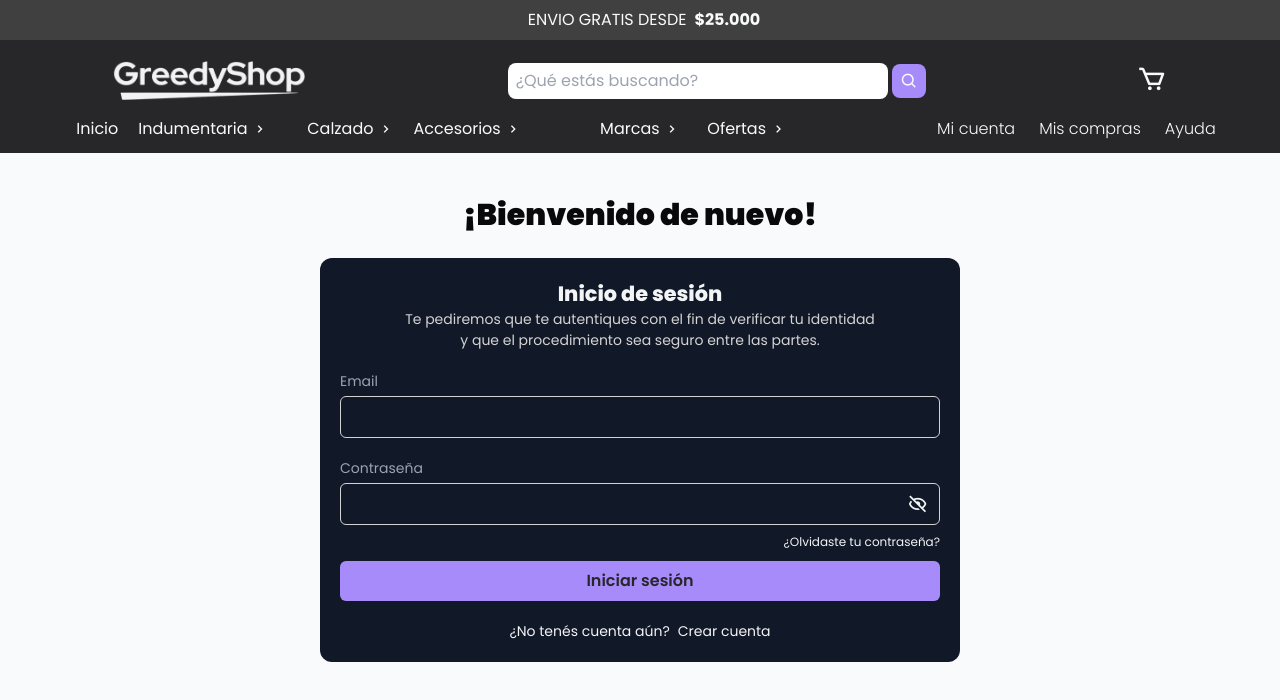
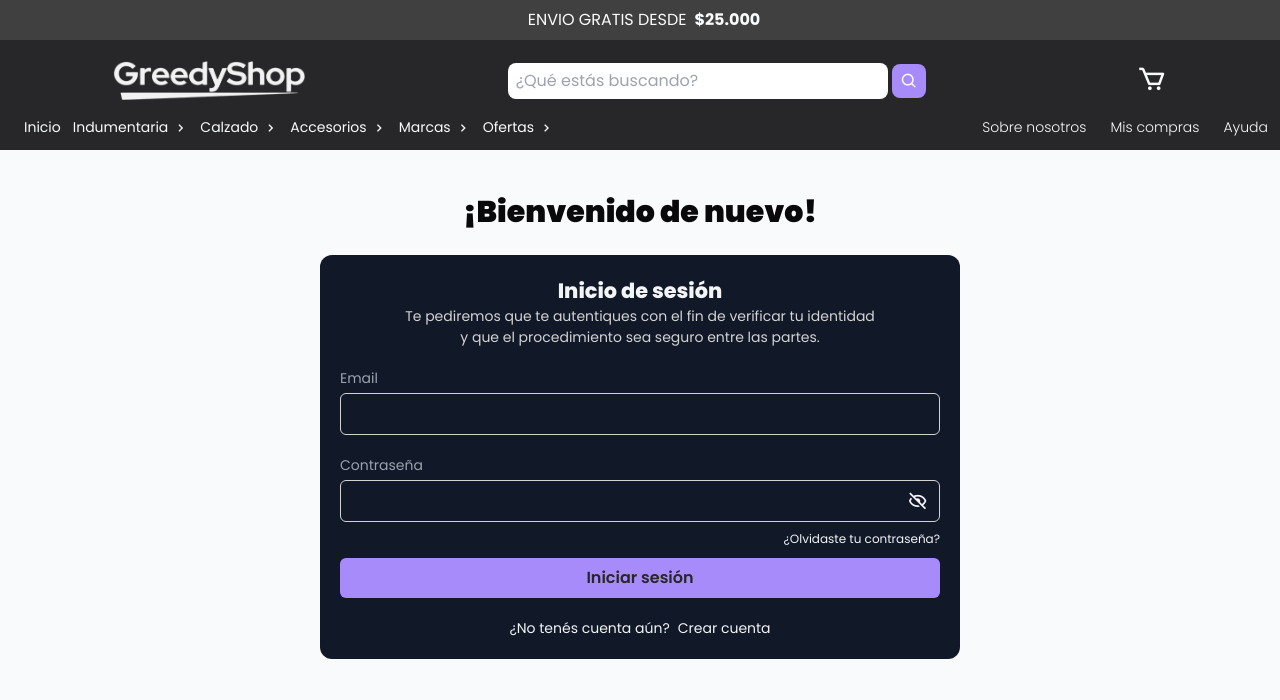
Before and after one commit to ExequielMaydana/front-MyWebShop, a Next.js app: page /iniciar-sesion in a window 1280 px wide. Shown: the top 700 px of the page. Built offline with nearby package versions, Linux system fonts and the light colour scheme.

Commit message:
header menu finish mobile and desktop

```diff
--- a/src/components/shared/Menu.jsx
+++ b/src/components/shared/Menu.jsx
@@ -57,18 +57,18 @@ const Menu = ({ isOpen, token, openMenu }) => {
 
         <hr className="w-4/5 border-solid	border-slateGray opacity-25 lg:hidden" />
 
-        <ul className="w-full flex flex-col pl-3 gap-5 mb-1 text-white text-sm s:text-base lg:flex-row">
+        <ul className="w-full flex flex-col pl-3 gap-5 mb-1 text-white text-sm s:text-base lg:flex-row lg:gap-3">
           <li className="nav__item">
-            <Link href="/" className="flex gap-1" onClick={openMenu}>
+            <Link href="/" className="flex gap-1 lg:text-sm" onClick={openMenu}>
               Inicio
             </Link>
           </li>
           <li
-            className="nav__item overflow-hidden  "
+            className="nav__item overflow-hidden lg:relative"
             onClick={() => setOpenDropDownOne(!openDropDownOne)}
           >
             <div className="flex items-center gap-1">
-              <span> Indumentaria</span>
+              <span className="lg:text-sm"> Indumentaria</span>
               <article
                 className={openDropDownOne ? "icon__row-active" : "icon__row"}
               >
@@ -84,7 +84,7 @@ const Menu = ({ isOpen, token, openMenu }) => {
             onClick={() => setOpenDropDownShoes(!openDropDownShoes)}
           >
             <div className="flex items-center gap-1">
-              <span>Calzado</span>
+              <span className="lg:text-sm">Calzado</span>
 
               <article
                 className={openDropDownShoes ? "icon__row-active" : "icon__row"}
@@ -96,11 +96,11 @@ const Menu = ({ isOpen, token, openMenu }) => {
             <SubMenuShoes openDropDownShoes={openDropDownShoes} />
           </li>
           <li
-            className="nav__item "
+            className="nav__item"
             onClick={() => setOpenDropDownAccesories(!openDropDownAccesories)}
           >
             <div className="flex items-center gap-1">
-              <span>Accesorios</span>
+              <span className="lg:text-sm"> Accesorios</span>
               <article
                 className={
                   openDropDownAccesories ? "icon__row-active" : "icon__row"
@@ -119,7 +119,7 @@ const Menu = ({ isOpen, token, openMenu }) => {
             onClick={() => setOpenDropDownMarket(!openDropDownMarket)}
           >
             <div className="flex items-center gap-1">
-              <span>Marcas</span>
+              <span className="lg:text-sm">Marcas</span>
               <article
                 className={
                   openDropDownMarket ? "icon__row-active" : "icon__row"
@@ -137,7 +137,7 @@ const Menu = ({ isOpen, token, openMenu }) => {
             onClick={() => setOpenDropDownOffers(!openDropDownOffers)}
           >
             <div className="flex items-center gap-1">
-              <span>Ofertas</span>
+              <span className="lg:text-sm">Ofertas</span>
               <article
                 className={
                   openDropDownOffers ? "icon__row-active" : "icon__row"
@@ -153,16 +153,16 @@ const Menu = ({ isOpen, token, openMenu }) => {
         <hr className="w-4/5 border-solid	border-slateGray opacity-25 lg:hidden" />
       </nav>
 
-      <div className="w-full flex flex-col items-start gap-2 pb-1 text-white font-light text-sm s:text-base lg:w-auto lg:flex-row lg:relative lg:bottom-0 lg:justify-center">
+      <div className="w-full flex flex-col items-start gap-2 pb-1 text-white font-light text-sm s:text-base lg:absolute top-0 right-0 lg:w-auto lg:flex-row lg:justify-center lg:text-sm">
         {" "}
         <hr className="w-4/5 border-solid	border-slateGray opacity-25 mb-1 lg:hidden" />
         <Link
           href="#"
-          className="flex pl-3 gap-1 items-center justify-center "
+          className="flex pl-3 gap-1 items-center justify-center"
           onClick={openMenu}
         >
-          <i className="fa-solid fa-circle-user"></i>
-          Mi cuenta
+          <i className="fa-solid fa-user-tie"></i>
+          Sobre nosotros
         </Link>
         <Link
           href="#"
--- a/src/components/shared/NavBar.jsx
+++ b/src/components/shared/NavBar.jsx
@@ -19,7 +19,7 @@ const NavBar = () => {
         <i className="fa-solid fa-truck-arrow-right"></i> ENVIO GRATIS DESDE{" "}
         <b>$25.000</b>
       </article>
-      <header className="w-full flex flex-col gap-y-2 bg-darkSlateGray px-3 py-2 z-10 header">
+      <header className="w-full flex flex-col gap-y-2 bg-darkSlateGray px-3 py-2 z-10 header lg:relative">
         {/* menu burguer / logo / icono cart */}
         <div className="w-full mb-1 pt-2 flex items-center justify-around">
           <i
@@ -46,8 +46,8 @@ const NavBar = () => {
             <i className="bx bx-search p-2 grid items-center text-center cursor-pointer bg-mediumPurple rounded-lg text-lg"></i>
           </div>
           <article className="flex items-center justify-center gap-2 text-white">
-            <Link href="/iniciar-sesion">
-              <i className="hidden fa-solid fa-circle-user cursor-pointe text-base s:text-2xl lg:block"></i>
+            <Link href="/iniciar-sesion" className="hidden lg:block">
+              <i className="fa-solid fa-circle-user cursor-pointe text-base s:text-2xl"></i>
             </Link>
             <Link href="/carrito" className="text-lg s:text-3xl mt-1">
               <i className="bx bx-cart cursor-pointer"></i>
--- a/src/components/shared/SubMenuAccessories.jsx
+++ b/src/components/shared/SubMenuAccessories.jsx
@@ -6,7 +6,12 @@ const SubMenuAccessories = ({ openDropDownAccesories }) => {
     <ul className={openDropDownAccesories ? "sub__menu-open" : "sub__menu"}>
       <li>
         <Link href="#" className="w-full h-full">
-          Mochilas / Riñoneras
+          Mochilas
+        </Link>
+      </li>
+      <li>
+        <Link href="#" className="w-full h-full">
+        Riñoneras
         </Link>
       </li>
       <li>
--- a/src/components/shared/SubMenusClothing.jsx
+++ b/src/components/shared/SubMenusClothing.jsx
@@ -1,5 +1,5 @@
 import Link from "next/link";
-import React, { useState } from "react";
+import React from "react";
 
 const SubMenusClothing = ({ openDropDownOne }) => {
 
--- a/src/styles/globals.css
+++ b/src/styles/globals.css
@@ -104,11 +104,6 @@ a {
     rotate: 90deg;
   }
 
-  .sub__menu-open {
-    height: auto;
-    padding-left: 1em;
-  }
-
   @keyframes menu-in {
     0% {
       clip-path: ellipse(60% 60% at 0% 50%);
@@ -133,17 +128,38 @@ a {
 
     .nav {
       position: relative;
-      width: auto;
+      width: 100%;
       opacity: 1;
-      display: grid;
-      place-items: center;
-      justify-content: center;
+      display: flex;
+      align-items: flex-start;
+      justify-content: flex-start;
       gap: 1;
     }
 
     .nav__item {
       position: relative;
       width: auto;
+    }
+
+
+
+    .sub__menu {
+      position: absolute;
+      top: 0;
+      height: 0px;
+      overflow: hidden;
+    }
+
+    .sub__menu-open {
+      width: auto;
+      height: 200px;
+      padding-left: 0;
+      font-size: 0.875rem;
+      overflow-y: auto;
+    }
+
+    .sub__menu-open::-webkit-scrollbar {
+      display: none;
     }
   }
 }
```
